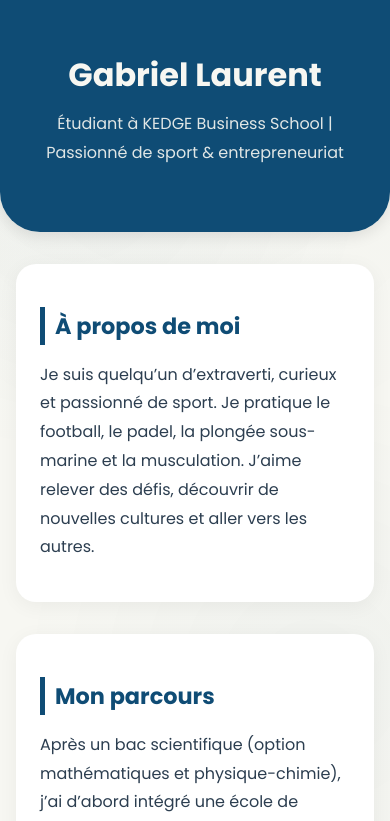
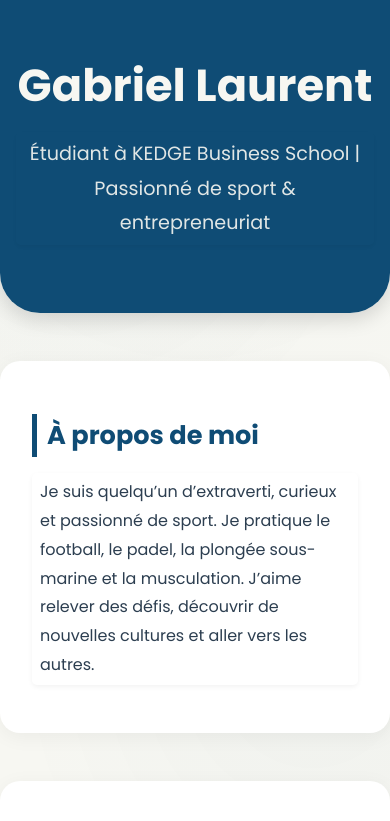
Before and after one commit to gablrnt/gablrnt.github.io, a plain HTML site: page index.html in a window 390 px wide. Shown: the top 821 px of the page. Drawn offline with Linux system fonts and the light colour scheme.

Commit message:
Update style.css

```diff
--- a/style.css
+++ b/style.css
@@ -9,7 +9,7 @@ body {
     line-height: 1.7;
     background-color: #F7F7F2; /* fond clair uni */
     color: #2c3e50; /* texte sombre */
-    /* Fond stylisé avec courbes douces */
+    /* Fond stylisé avec courbes et cercles discrets */
     background-image:
         radial-gradient(circle at 20% 20%, rgba(15,76,117,0.03), transparent 40%),
         radial-gradient(circle at 80% 80%, rgba(15,76,117,0.03), transparent 40%),
@@ -20,12 +20,12 @@ body {
 /* ===== Header ===== */
 header {
     background: linear-gradient(135deg, #0f4c75, #0f4c75);
-    color: #F7F7F2; /* titre assorti au fond clair */
+    color: #F7F7F2;
     text-align: center;
     padding: 3rem 1rem;
     border-bottom-left-radius: 40px;
     border-bottom-right-radius: 40px;
-    box-shadow: 0 4px 15px rgba(0,0,0,0.1);
+    box-shadow: 0 6px 20px rgba(0,0,0,0.15); /* ombre subtile sous le header */
 }
 
 header h1 {
@@ -65,11 +65,20 @@ section h2 {
     padding-left: 10px;
 }
 
+/* ===== Paragraphes ===== */
+p {
+    font-size: 1rem;
+    line-height: 1.8;
+    padding: 0.3rem 0.5rem;
+    border-radius: 5px;
+    box-shadow: 0 2px 5px rgba(0,0,0,0.05); /* ombre subtile sous chaque paragraphe */
+}
+
 /* ===== Footer ===== */
 footer {
     text-align: center;
     padding: 2rem 1rem;
-    background: #F2F3EC; /* plus clair que précédemment */
+    background: #F2F3EC; /* plus clair que le fond */
     border-top-left-radius: 40px;
     border-top-right-radius: 40px;
     margin-top: 3rem;
@@ -121,28 +130,4 @@ footer h2 {
 .btn:hover {
     background: #0a364d;
     transform: scale(1.05);
-    box-shadow: 0 6px 15px rgba(15,76,117,0.3);
-}
-
-/* ===== Petits détails pour le texte ===== */
-p {
-    font-size: 1rem;
-    line-height: 1.8;
-}
-
-/* ===== Responsive ===== */
-@media (max-width: 600px) {
-    section {
-        margin: 2rem 1rem;
-        padding: 1.5rem;
-    }
-    header h1 {
-        font-size: 2rem;
-    }
-    header p {
-        font-size: 1rem;
-    }
-    section h2 {
-        font-size: 1.4rem;
-    }
-}
+    box-shadow:
```
